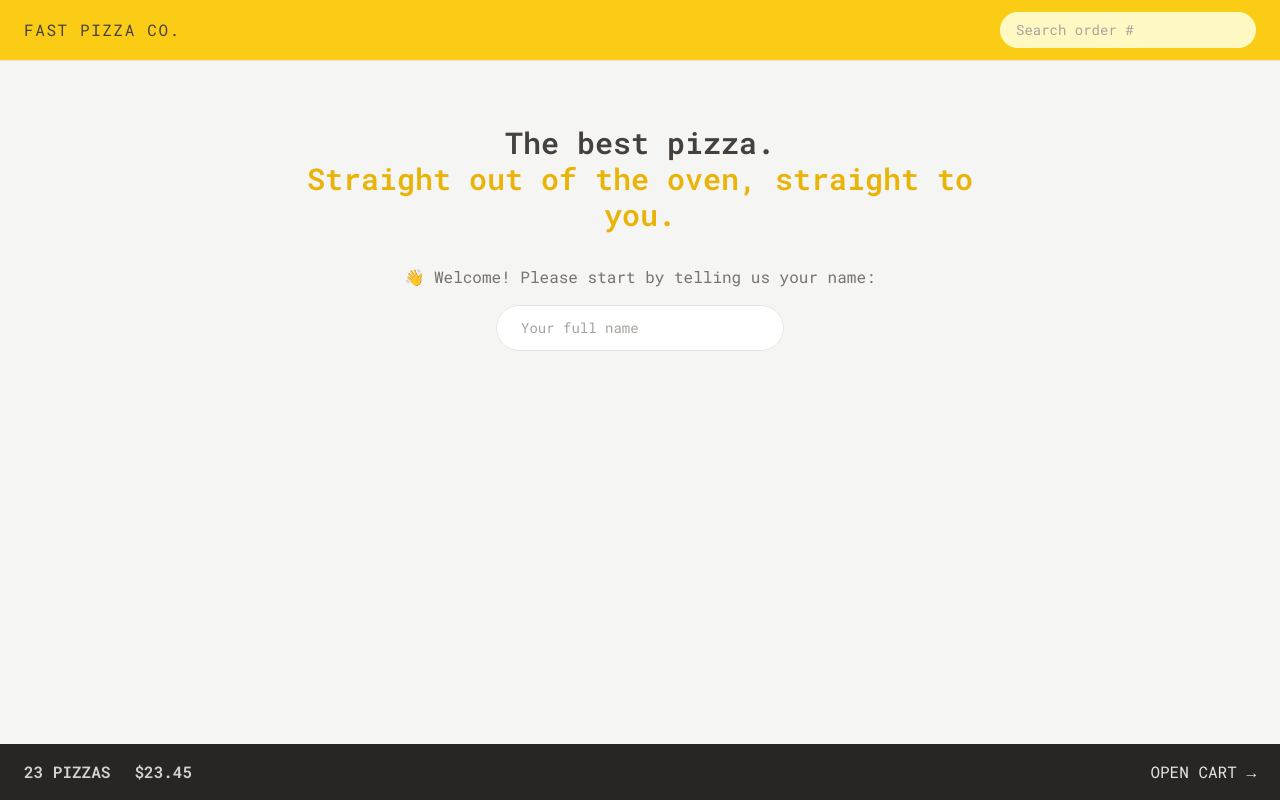
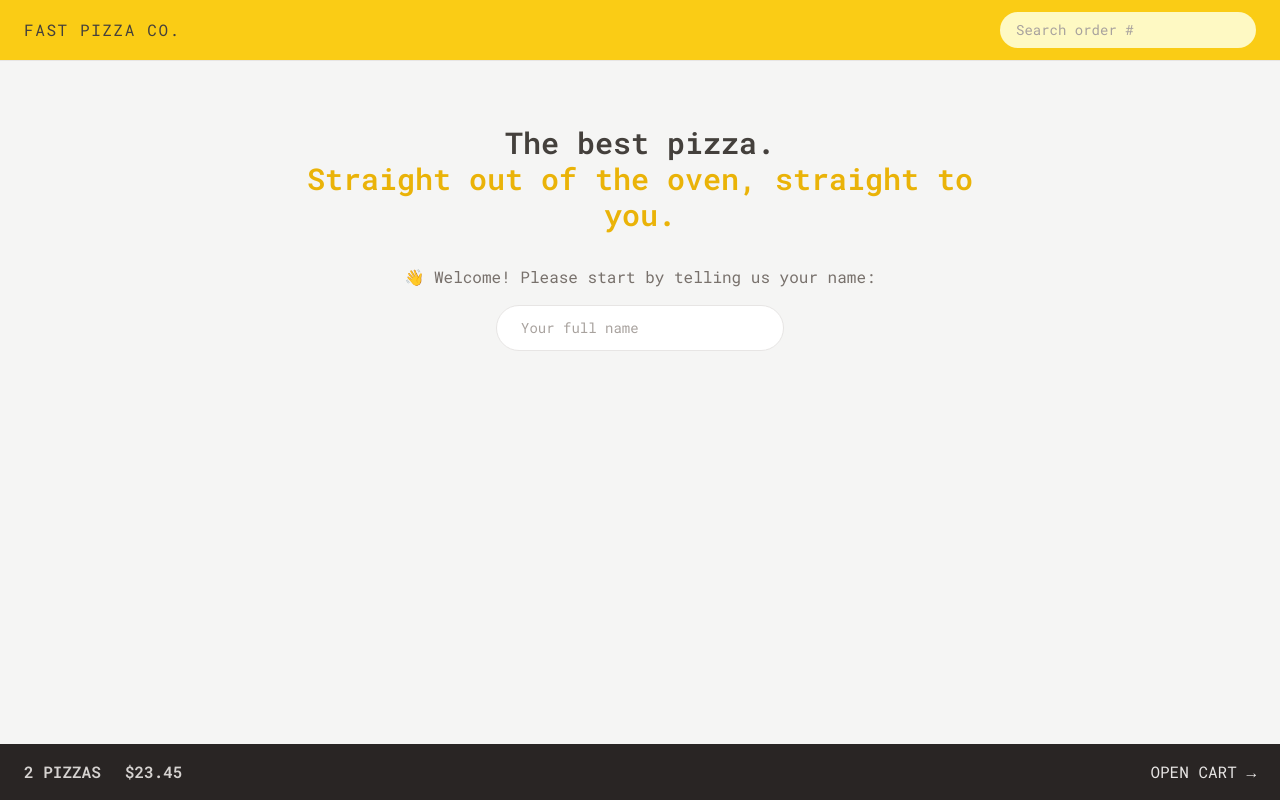
Before and after one commit to Nifemiasaolu/Fast_Pizza, a React (Vite) app: page / in a window 1280 px wide. Built offline with nearby package versions, Linux system fonts and the light colour scheme.

Commit message:
Update: Functionalized cart quantity

```diff
--- a/src/Features/Cart/CartOverview.jsx
+++ b/src/Features/Cart/CartOverview.jsx
@@ -1,10 +1,15 @@
+import { useSelector } from "react-redux";
 import { Link } from "react-router-dom";
 
 function CartOverview() {
+  const totalCartQuantity = useSelector((state) =>
+    state.cart.cart.reduce((sum, item) => sum + item.quantity, 0),
+  );
+
   return (
-    <div className="bg-stone-800 px-4 flex items-center justify-between py-4 text-sm uppercase text-stone-200 sm:px-6 md:text-base">
+    <div className="flex items-center justify-between bg-stone-800 px-4 py-4 text-sm uppercase text-stone-200 sm:px-6 md:text-base">
       <p className="space-x-3 font-semibold text-stone-300 sm:space-x-6">
-        <span>23 pizzas</span>
+        <span>{totalCartQuantity} pizzas</span>
         <span>$23.45</span>
       </p>
       <Link to="/cart">Open cart &rarr;</Link>
```
